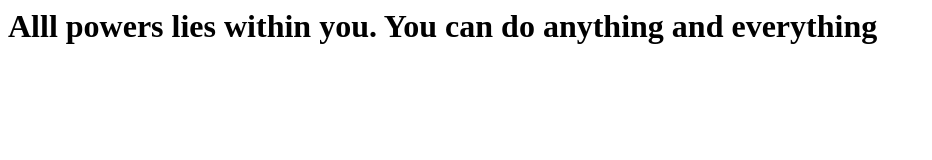
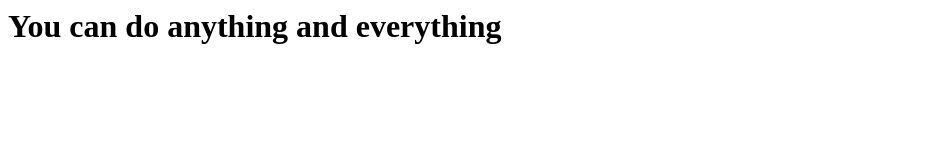
Before and after one commit to ssnakhate/firstgitrepo, a plain HTML site: page index.html in a window 1280 px wide. Shown: the whole page, without its empty margins (0-932 px from the left). Drawn offline with Linux system fonts and the light colour scheme.

Commit message:
added 2nd commit

```diff
--- a/index.html
+++ b/index.html
@@ -1,5 +1,5 @@
 <html>
 <body>
-<h1>Alll powers lies within you. You can do anything and everything</h1>
+<h1> You can do anything and everything</h1>
 </body>
 </html>
```
